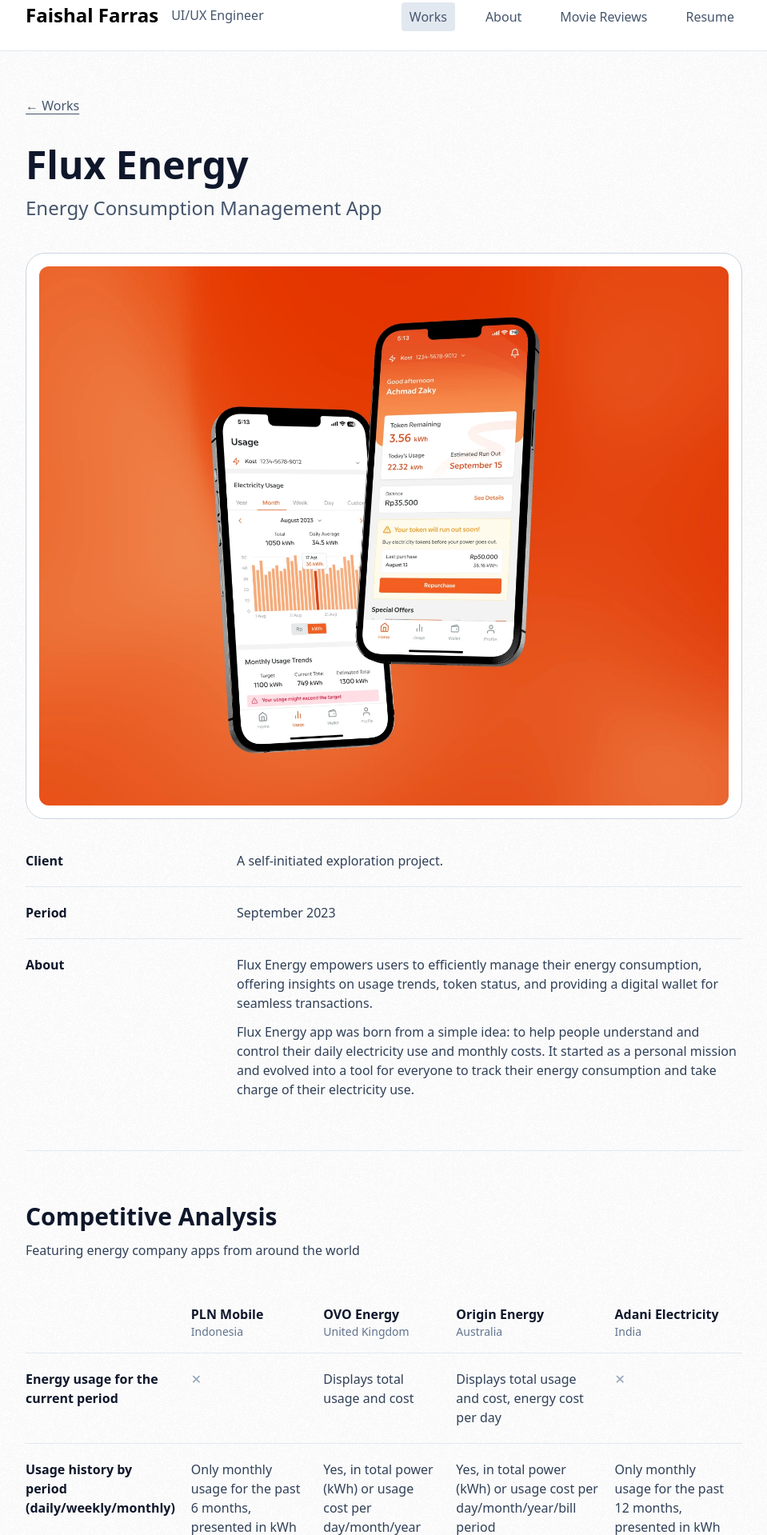
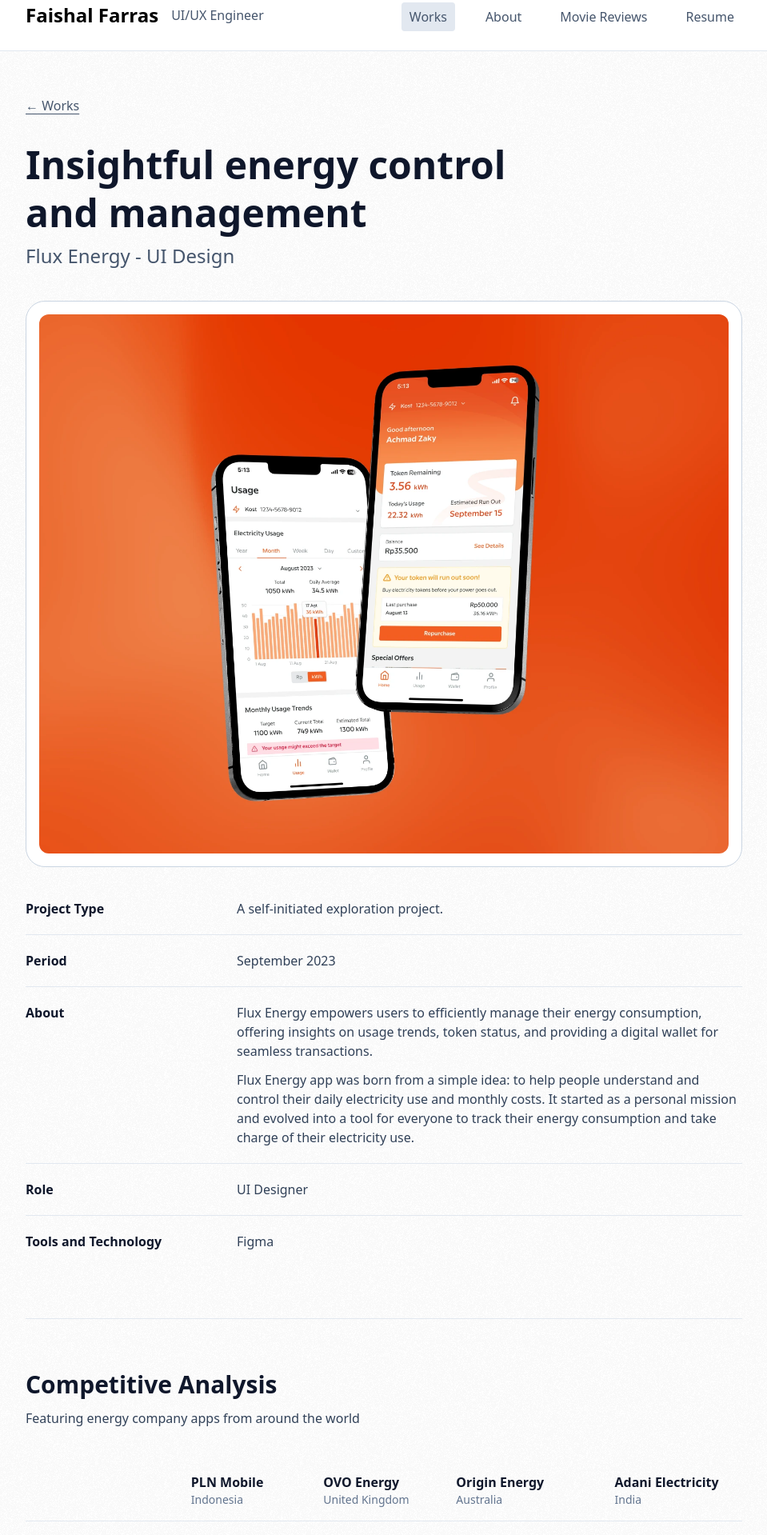
Before and after one commit to ffarras/porto-web, a website: page works/flux/index.html in a window 1280 px wide. Shown: the part 21-1940 px from the top of the page at 80% size, without its empty margins (160-1119 px from the left). Drawn offline with Linux system fonts and the light colour scheme; a web font is replaced by a local one.

Commit message:
adjust styling in detail pages

```diff
--- a/works/flux/index.html
+++ b/works/flux/index.html
@@ -73,8 +73,9 @@
             Works</a>
 
         <!-- Intro -->
-        <h1 class="text-5xl font-semibold pt-6 pb-2 lg:pt-8 text-slate-900 text-balance leading-tight">Flux Energy</h1>
-        <p class="text-2xl font-medium text-slate-600 pb-10">Energy Consumption Management App</p>
+        <h1 class="text-3xl md:text-5xl font-semibold pt-6 pb-2 lg:pt-8 text-slate-900 text-balance leading-tight">
+            Insightful energy control and management</h1>
+        <p class="text-xl md:text-2xl font-medium text-slate-600 pb-10">Flux Energy - UI Design</p>
         <div class="flex bg-white p-3 md:p-4 rounded-3xl border-slate-300 border mb-10">
             <img src="../../resources/flux-thumb.webp" loading="eager" width="1920" height="1080"
                 alt="Three phones showing the Flux Energy usage, home, and wallet screens on an orange background"
@@ -83,7 +84,7 @@
         <section class="pb-16 border-b border-slate-200">
             <dl class="flex flex-col">
                 <div class="grid md:grid-cols-[14rem_1fr] gap-x-10 gap-y-2 py-5 border-slate-200 pt-0">
-                    <dt class="text-base font-semibold text-slate-900">Client</dt>
+                    <dt class="text-base font-semibold text-slate-900">Project Type</dt>
                     <dd class="text-base text-slate-700 text-pretty">A self-initiated exploration project.
                     </dd>
                 </div>
@@ -91,7 +92,7 @@
                     <dt class="text-base font-semibold text-slate-900">Period</dt>
                     <dd class="text-base text-slate-700 text-pretty">September 2023</dd>
                 </div>
-                <div class="grid md:grid-cols-[14rem_1fr] gap-x-10 gap-y-2 py-5 border-slate-200 border-t pb-0">
+                <div class="grid md:grid-cols-[14rem_1fr] gap-x-10 gap-y-2 py-5 border-slate-200 border-t">
                     <dt class="text-base font-semibold text-slate-900">About</dt>
                     <dd class="text-base text-slate-700 text-pretty">
                         <p>Flux Energy empowers users to efficiently manage their energy consumption, offering insights
@@ -102,13 +103,23 @@
                             electricity use.</p>
                     </dd>
                 </div>
+                <div
+                    class="grid md:grid-cols-[14rem_1fr] gap-x-10 gap-y-2 py-5 border-t border-slate-200">
+                    <dt class="text-base font-semibold text-slate-900">Role</dt>
+                    <dd class="text-base text-slate-700 text-pretty">UI Designer</dd>
+                </div>
+                <div class="grid md:grid-cols-[14rem_1fr] gap-x-10 gap-y-2 py-5 border-slate-200 border-t">
+                    <dt class="text-base font-semibold text-slate-900">Tools and Technology</dt>
+                    <dd class="text-base text-slate-700 text-pretty">Figma</dd>
+                </div>
             </dl>
         </section>
 
         <!-- Competitive Analysis -->
         <section class="py-16 border-b border-slate-200">
             <h4 class="text-3xl font-semibold text-slate-900 pb-3">Competitive Analysis</h4>
-            <p class="text-base text-slate-700 text-pretty pb-10">Featuring energy company apps from around the world</p>
+            <p class="text-base text-slate-700 text-pretty pb-10">Featuring energy company apps from around the world
+            </p>
             <div class="flex flex-col gap-10 pb-14 last:pb-0">
                 <div class="overflow-x-auto">
                     <table class="w-full min-w-[52rem] border-collapse text-left text-base">
```
Also changed, not shown: works/beomho/index.html (+2 -2 lines), works/mamikos/index.html (+4 -4 lines).
